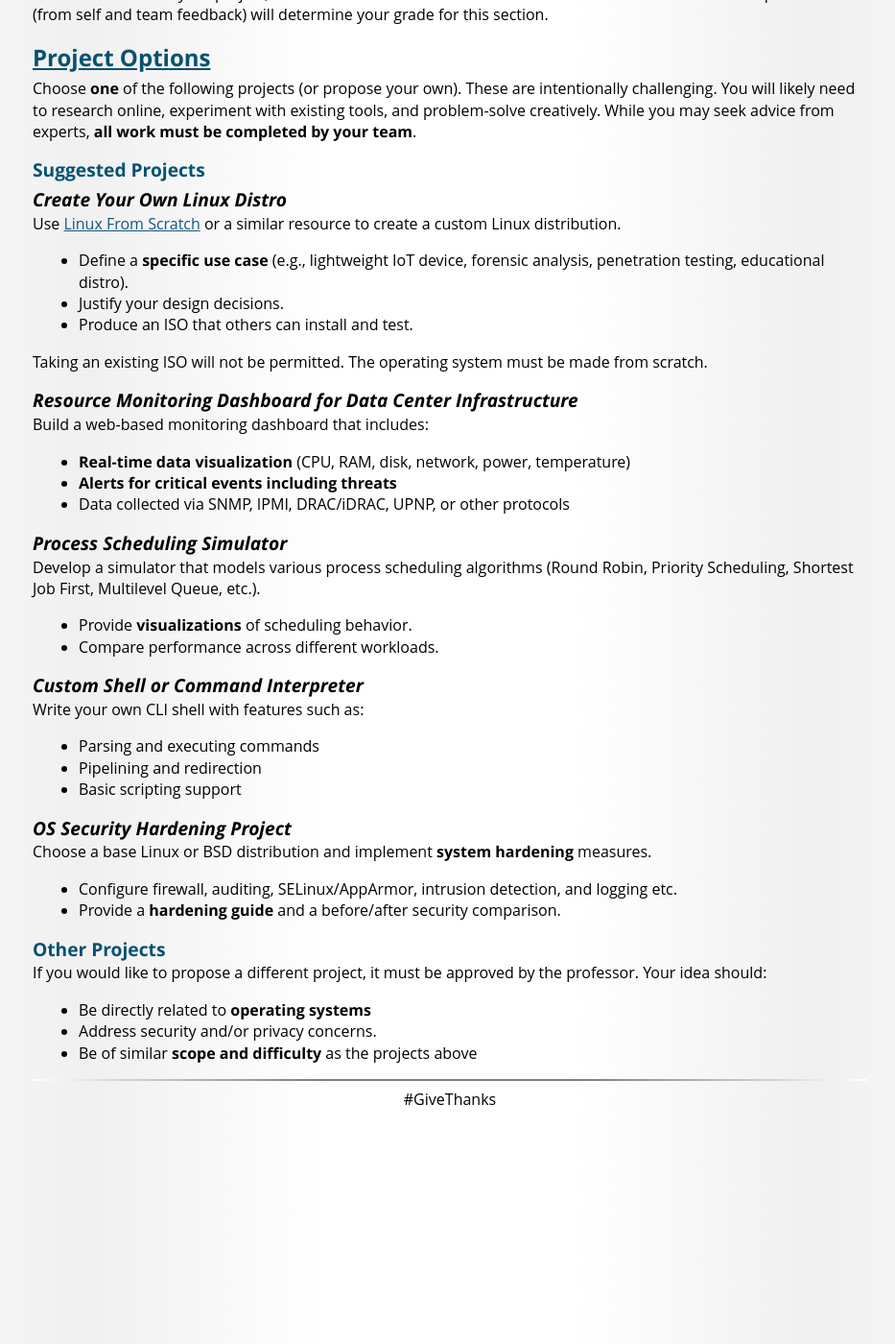
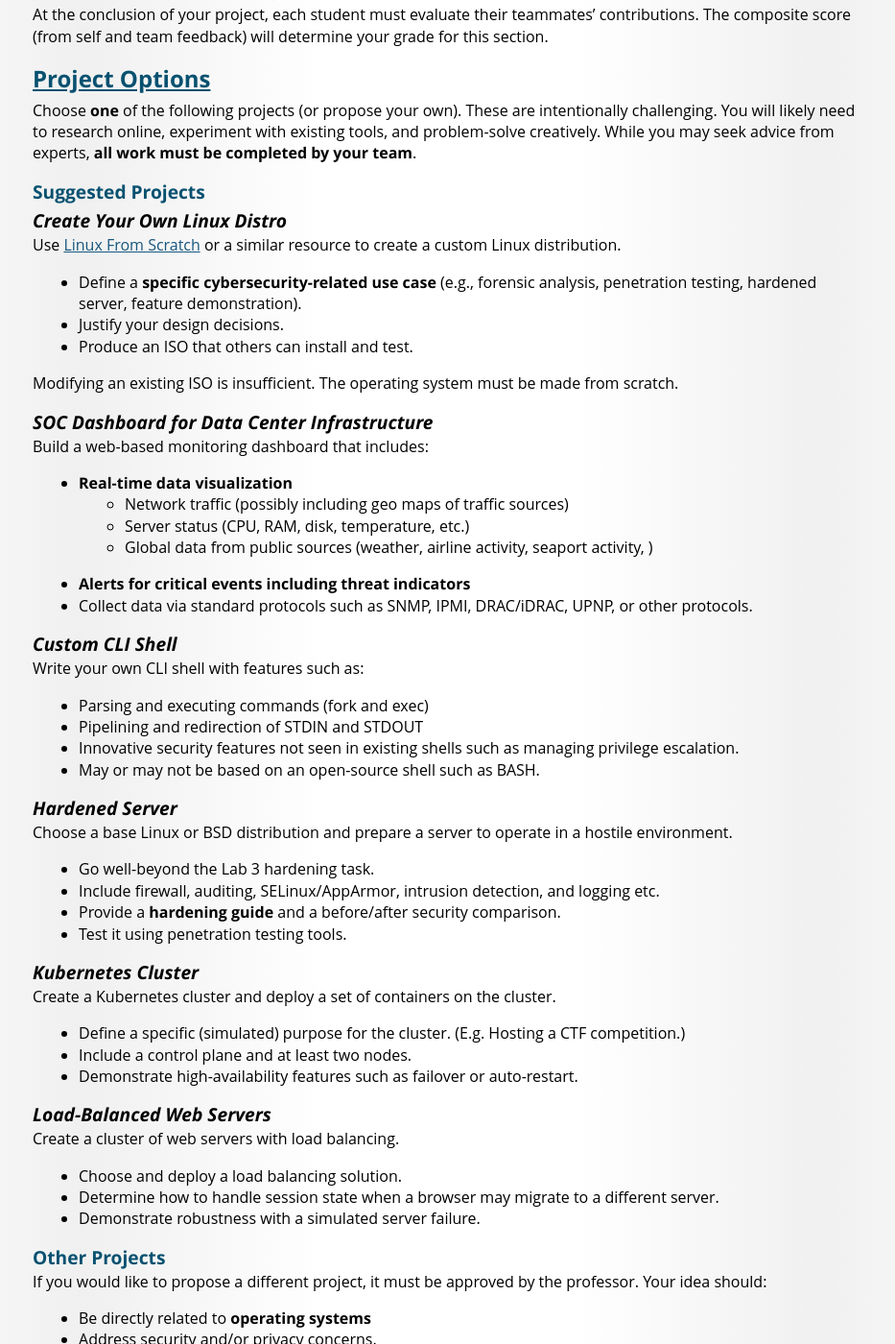
Before and after one commit to BYU-CYBER-344/c344.github.io, a Jekyll site: the page built from Final-Project.md, in a window 1280 px wide and 1400 px high, scrolled down 1190 px. Shown: the whole window at 96% size, without its empty margins (171-1104 px from the left). Built offline with Jekyll 4.4.1, drawn with Linux system fonts in a browser that asks for light colours; some web fonts are replaced; before the commit the page ends 2356 px from its top, so only the background shows below that; some of the changed text lies outside the part shown.

Commit message:
Final Project Updates

```diff
--- a/Final-Project.md
+++ b/Final-Project.md
@@ -31,7 +29,9 @@ By the end, your project should be **functional and demonstrable**. It should se
 
 ### Team Presentation (75 Points)
 
-Toward the end of the semester, your team will present your project. This presentation should include:
+Toward the end of the semester, your team will present your project. You are limited to 10 minutes of presentation and 2 minutes of Q&A.
+
+The presentation should include:
 
 * The problem or purpose of your project
 * An overview of your design and decisions
@@ -64,47 +64,56 @@ Choose **one** of the following projects (or propose your own). These are intent
 #### Create Your Own Linux Distro
 
 Use [Linux From Scratch](https://www.linuxfromscratch.org/) or a similar resource to create a custom Linux distribution.
-
-- Define a **specific use case** (e.g., lightweight IoT device, forensic analysis, penetration testing, educational distro).
+- Define a **specific cybersecurity-related use case** (e.g., forensic analysis, penetration testing, hardened server, feature demonstration).
 - Justify your design decisions.
 - Produce an ISO that others can install and test.
 
-Taking an existing ISO will not be permitted. The operating system must be made from scratch.
+Modifying an existing ISO is insufficient. The operating system must be made from scratch.
 
-#### Resource Monitoring Dashboard for Data Center Infrastructure
+#### SOC Dashboard for Data Center Infrastructure
 
 Build a web-based monitoring dashboard that includes:
+- **Real-time data visualization**
+    - Network traffic (possibly including geo maps of traffic sources)
+    - Server status (CPU, RAM, disk, temperature, etc.)
+    - Global data from public sources (weather, airline activity, seaport activity, )
+- **Alerts for critical events including threat indicators**
+- Collect data via standard protocols such as SNMP, IPMI, DRAC/iDRAC, UPNP, or other protocols.
 
-- **Real-time data visualization** (CPU, RAM, disk, network, power, temperature)
-- **Alerts for critical events including threats**
-- Data collected via SNMP, IPMI, DRAC/iDRAC, UPNP, or other protocols
-
-#### Process Scheduling Simulator
-
-Develop a simulator that models various process scheduling algorithms (Round Robin, Priority Scheduling, Shortest Job First, Multilevel Queue, etc.).
-
-- Provide **visualizations** of scheduling behavior.
-- Compare performance across different workloads.
-
-#### Custom Shell or Command Interpreter
+#### Custom CLI Shell
 
 Write your own CLI shell with features such as:
 
-- Parsing and executing commands
-- Pipelining and redirection
-- Basic scripting support
+- Parsing and executing commands (fork and exec)
+- Pipelining and redirection of STDIN and STDOUT
+- Innovative security features not seen in existing shells such as managing privilege escalation.
+- May or may not be based on an open-source shell such as BASH.
 
-#### OS Security Hardening Project
+#### Hardened Server
 
-Choose a base Linux or BSD distribution and implement **system hardening** measures.
+Choose a base Linux or BSD distribution and prepare a server to operate in a hostile environment.
+- Go well-beyond the Lab 3 hardening task.
+- Include firewall, auditing, SELinux/AppArmor, intrusion detection, and logging etc.
+- Provide a **hardening guide** and a before/after security comparison.
+- Test it using penetration testing tools.
 
-- Configure firewall, auditing, SELinux/AppArmor, intrusion detection, and logging etc.
-- Provide a **hardening guide** and a before/after security comparison.
+#### Kubernetes Cluster
+
+Create a Kubernetes cluster and deploy a set of containers on the cluster.
+- Define a specific (simulated) purpose for the cluster. (E.g. Hosting a CTF competition.)
+- Include a control plane and at least two nodes.
+- Demonstrate high-availability features such as failover or auto-restart.
+
+#### Load-Balanced Web Servers
+
+Create a cluster of web servers with load balancing.
+- Choose and deploy a load balancing solution.
+- Determine how to handle session state when a browser may migrate to a different server.
+- Demonstrate robustness with a simulated server failure.
 
 ### Other Projects
 
 If you would like to propose a different project, it must be approved by the professor. Your idea should:
-
 - Be directly related to **operating systems**
 - Address security and/or privacy concerns.
 - Be of similar **scope and difficulty** as the projects above
```
Also changed, not shown: other parts of Final-Project.md (+0 -2 lines), Final-Project-Presentations.md (+1 -1 lines).
